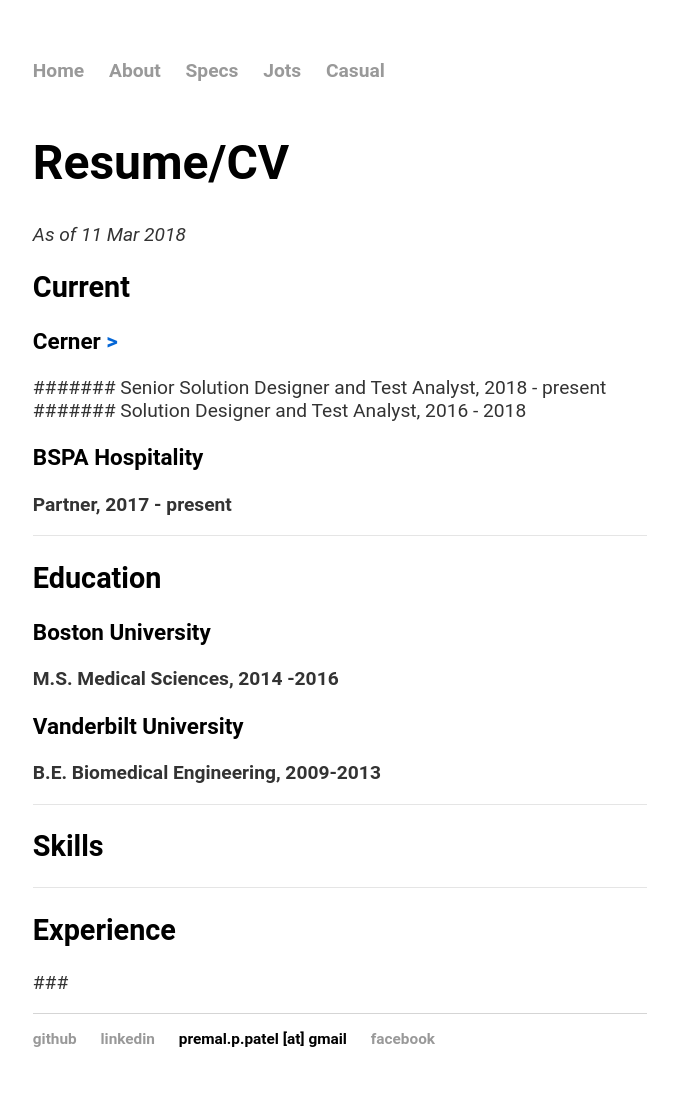
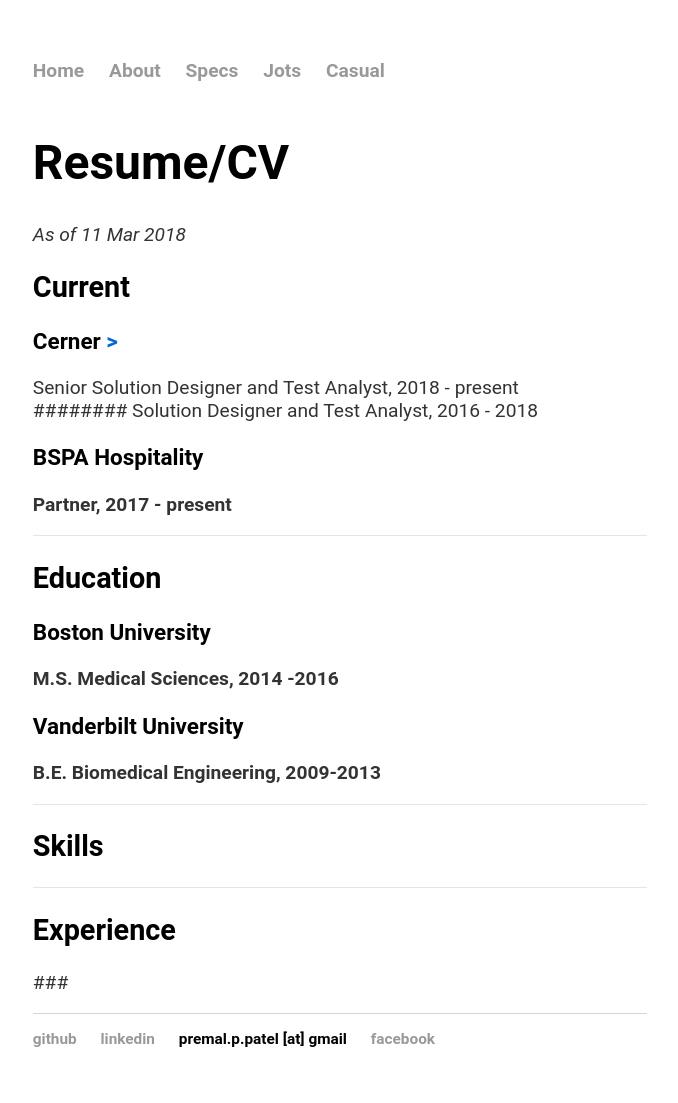
Before and after one commit to patelpp/patelpp.github.io, a Jekyll site: the page built from specs/index.md, in a window 1280 px wide. Shown: the whole page, without its empty margins (300-978 px from the left). Built offline with Jekyll 4.4.1, drawn with Linux system fonts in a browser that asks for light colours.

```diff
--- a/specs/index.md
+++ b/specs/index.md
@@ -6,9 +6,9 @@ date: 2018-03-11
 ## Current
 
 ### Cerner [>](https://www.cerner.com/)
-####### Senior Solution Designer and Test Analyst, 2018 - present
+Senior Solution Designer and Test Analyst, 2018 - present
 <br>
-####### Solution Designer and Test Analyst, 2016 - 2018
+######## Solution Designer and Test Analyst, 2016 - 2018
 <br>
 
 ### BSPA Hospitality
```
